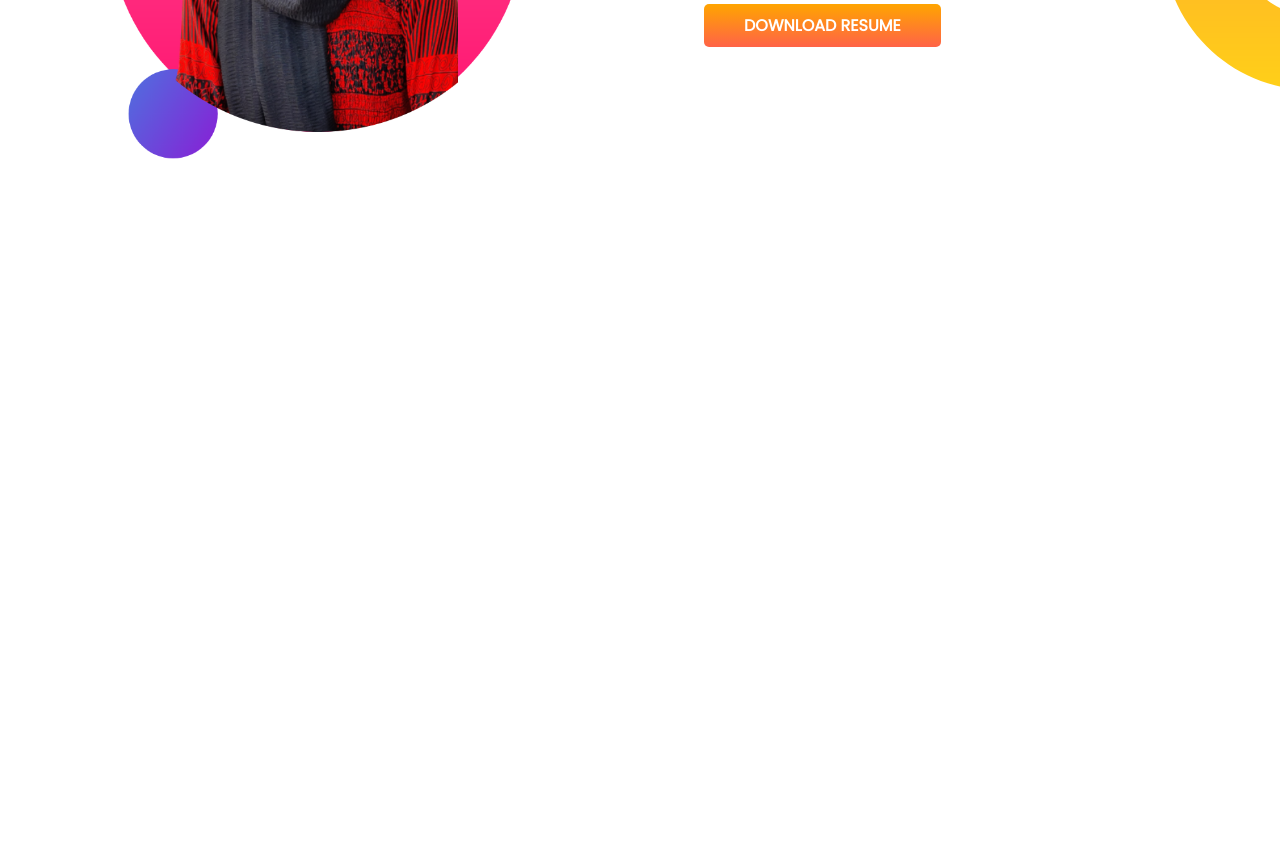
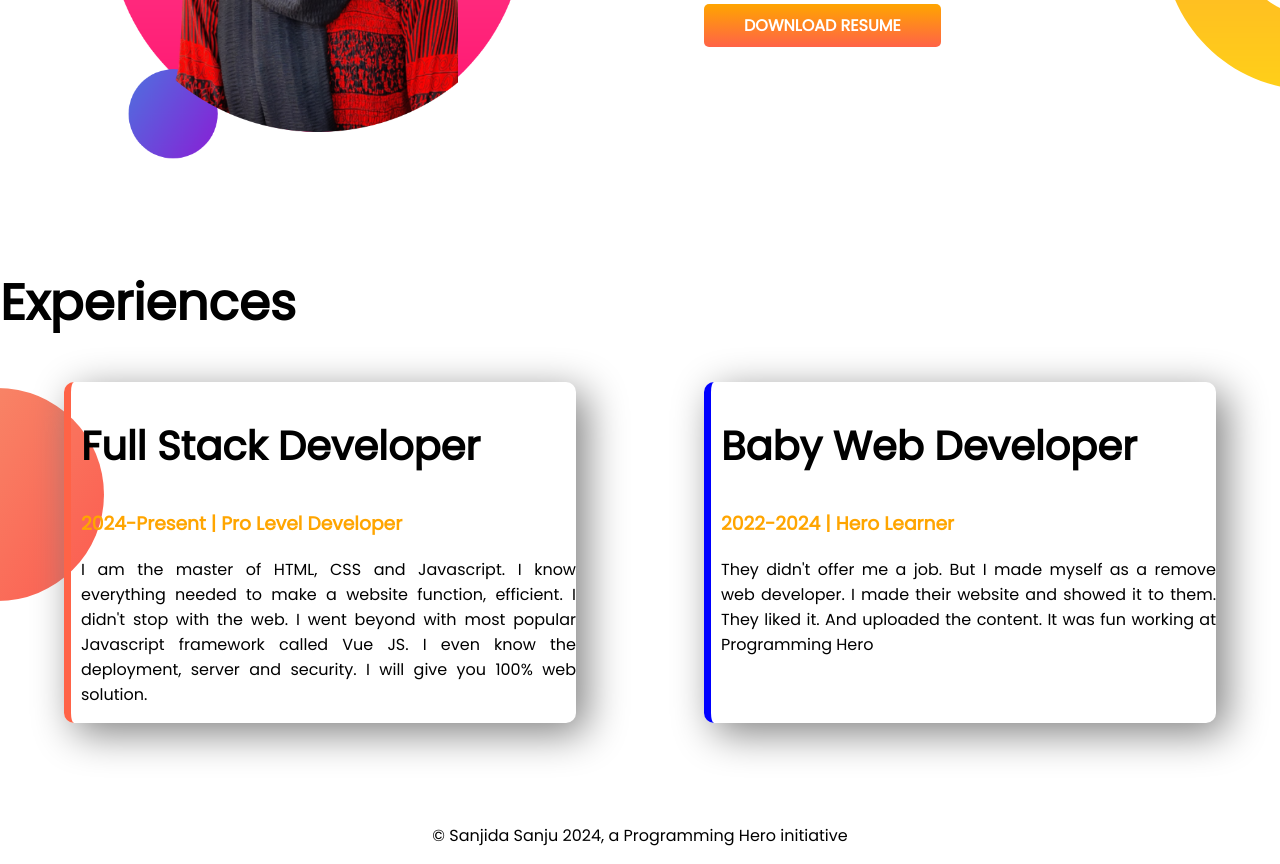
Before and after one commit to SanjidaSanju7/developer-portfolio, a plain HTML site: page index.html in a window 1280 px wide. Shown: the part 897-1761 px from the top of the page. Before the commit the page ends 1163 px from the top, so only its background shows below. Drawn offline with Linux system fonts and the light colour scheme.

Commit message:
styled border and added footer

```diff
--- a/index.html
+++ b/index.html
@@ -13,7 +13,7 @@
 </head>
 
 <body>
-    <section class="top-banner">
+    <section class="top-banner flexible-container">
         <div class="half-width">
             <h1>Welcome To</h1>
             <h1><span class="orange-color">Sanjida Sanju</span> World!</h1>
@@ -29,7 +29,7 @@
             <img src="images/sanju4.png" alt="">
         </div>
     </section>
-    <section class="dream-big">
+    <section class="dream-big flexible-container">
         <div class="half-width">
             <img src="images/sanju2.png" alt="">
         </div>
@@ -41,6 +41,29 @@
             <a class="link-button" target="_blank" href="">DOWNLOAD RESUME</a>
         </div>
     </section>
+    <section class="experience-area">
+        <h1>Experiences</h1>
+        <div class="flexible-container">
+            <div id="full-stack-developer" class="experience-item">
+                <h2>Full Stack Developer</h2>
+                <h3 class="orange-color">2024-Present | Pro Level Developer</h3>
+                <p>I am the master of HTML, CSS and Javascript. I know everything needed to make a website function,
+                    efficient. I didn't stop with the web. I went beyond with most popular Javascript framework called
+                    Vue
+                    JS. I even know the deployment, server and security. I will give you 100% web solution.</p>
+            </div>
+            <div id="baby-web-developer" class="experience-item">
+                <h2>Baby Web Developer</h2>
+                <h3 class="orange-color">2022-2024 | Hero Learner</h3>
+                <p>They didn't offer me a job. But I made myself as a remove web developer. I made their website and
+                    showed
+                    it to them. They liked it. And uploaded the content. It was fun working at Programming Hero</p>
+            </div>
+        </div>
+    </section>
 </body>
+<footer>
+    <p>© Sanjida Sanju 2024, a Programming Hero initiative</p>
+</footer>
 
 </html>
--- a/style.css
+++ b/style.css
@@ -11,11 +11,15 @@ h1 {
     font-size: 50px;
 }
 
+h2 {
+    font-size: 40px;
+}
+
 .orange-color {
     color: orange;
 }
 
-section {
+.flexible-container {
     display: flex;
     margin-bottom: 100px;
 }
@@ -48,3 +52,31 @@ section {
     background-repeat: no-repeat;
     background-position: right;
 }
+
+.experience-area {
+    background-image: url(images/exp-bg.png);
+    background-repeat: no-repeat;
+    background-position: left;
+}
+
+.experience-item {
+    width: 40%;
+    margin-left: 5%;
+    margin-right: 5%;
+    padding-left: 10px;
+    border-radius: 10px;
+    box-shadow: 10px 10px 40px grey;
+
+}
+
+#full-stack-developer {
+    border-left: 7px solid tomato;
+}
+
+#baby-web-developer {
+    border-left: 7px solid blue;
+}
+
+footer p {
+    text-align: center;
+}
```
